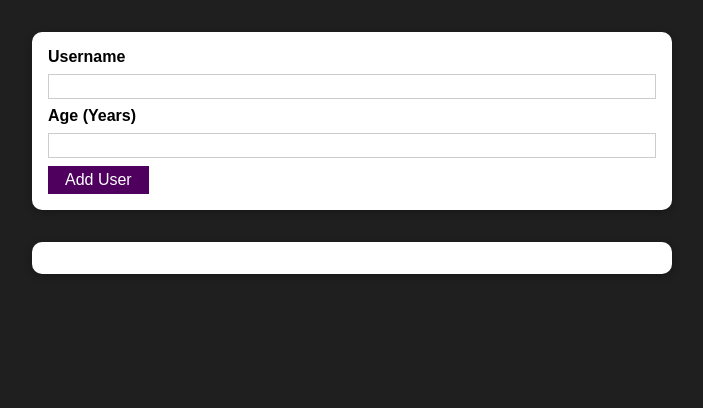
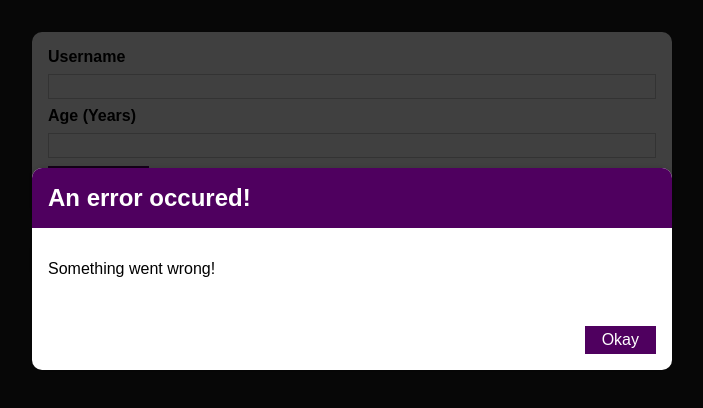
Before and after one commit to Patrykshub/Practice-Project-02, a React (Create React App) app: page / in a window 1280 px wide. Shown: the top 408 px of the page, without its empty margins (288-991 px from the left). Built offline with nearby package versions, Linux system fonts and the light colour scheme.

Commit message:
feat: adding the Error Modal

```diff
--- /dev/null
+++ b/src/components/UI/ErrorModal.js
@@ -0,0 +1,27 @@
+import React from "react";
+
+import Card from './Card';
+import Button from './Button';
+import classes from './ErrorModal.module.css';
+
+const ErrorModal = (props) => {
+  return (
+      <div>
+    <div className={classes.backdrop}/>
+
+    <Card cssClass={classes.modal}>
+      <header className={classes.header}>
+        <h2>{props.title}</h2>
+      </header>
+      <div className={classes.content}>
+        <p>{props.message}</p>
+      </div>
+      <footer className={classes.actions}>
+          <Button>Okay</Button>
+      </footer>
+    </Card>
+    </div>
+  );
+};
+
+export default ErrorModal;
--- /dev/null
+++ b/src/components/UI/ErrorModal.module.css
@@ -0,0 +1,45 @@
+.backdrop {
+    position: fixed;
+    top: 0;
+    left: 0;
+    width: 100%;
+    height: 100vh;
+    z-index: 10;
+    background: rgba(0, 0, 0, 0.75);
+  }
+
+  .modal {
+    position: fixed;
+    top: 21vh;
+    left: 10%;
+    width: 80%;
+    z-index: 100;
+    overflow: hidden;
+  }
+
+  .header {
+    background: #4f005f;
+    padding: 1rem;
+  }
+
+  .header h2 {
+    margin: 0;
+    color: white;
+  }
+
+  .content {
+    padding: 1rem;
+  }
+
+  .actions {
+    padding: 1rem;
+    display: flex;
+    justify-content: flex-end;
+  }
+
+  @media (min-width: 768px) {
+    .modal {
+      left: calc(50% - 20rem);
+      width: 40rem;
+    }
+  }
--- a/src/components/Users/AddUser.js
+++ b/src/components/Users/AddUser.js
@@ -3,6 +3,7 @@
 import Card from "../UI/Card";
 import Button from "../UI/Button";
 import classes from "./AddUser.module.css";
+import ErrorModal from '../UI/ErrorModal';
 
 const AddUser = (props) => {
   const [enteredUsername, setEnteredUsername] = useState("");
@@ -29,6 +30,8 @@
   };
 
   return (
+    <div>
+    <ErrorModal title='An error occured!' message='Something went wrong!' />
     <Card cssClass={classes.input}>
       <form onSubmit={addUserHandler}>
         <label htmlFor="username">Username</label>
@@ -48,6 +51,7 @@
         <Button type="submit">Add User</Button>
       </form>
     </Card>
+    </div>
   );
 };
 export default AddUser;
```
